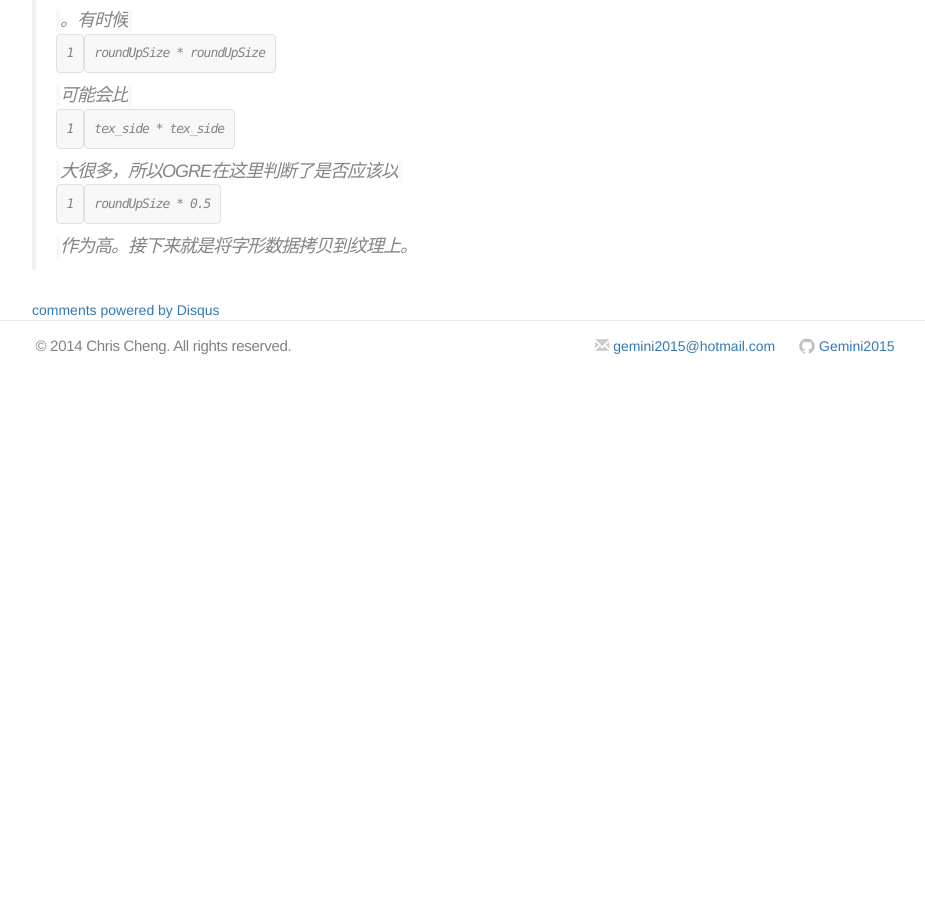
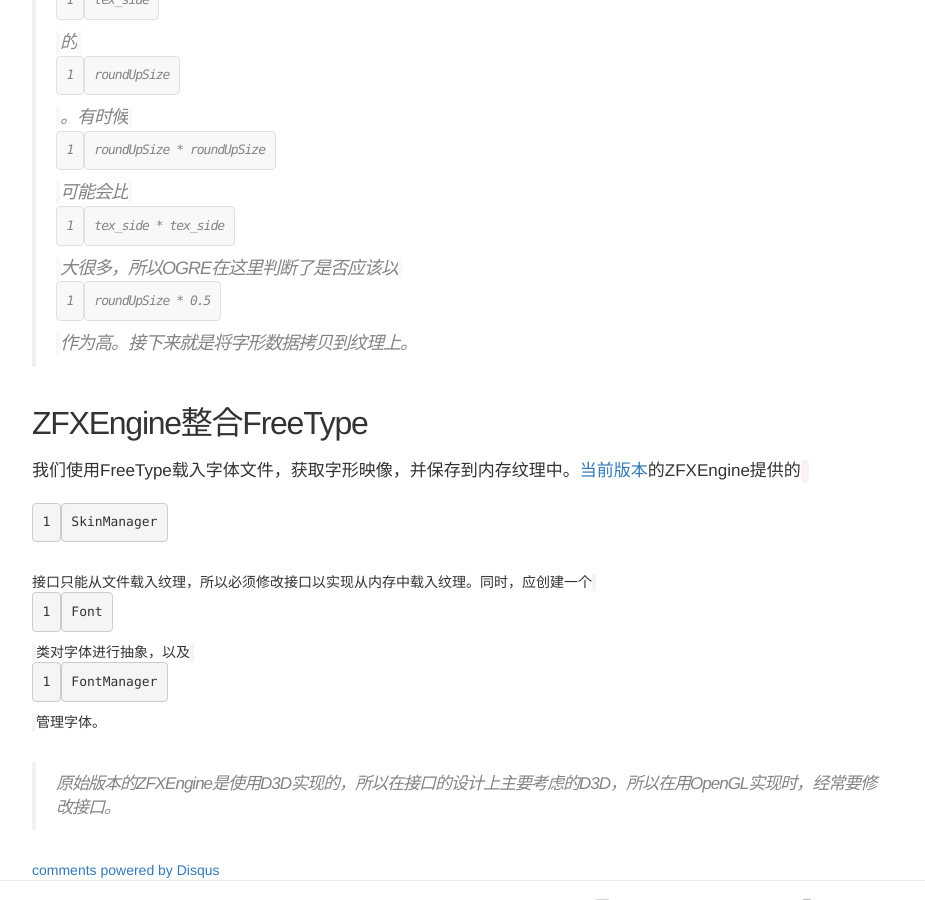
Before and after one commit to Gemini2015/gemini2015.github.io, a Jekyll site: the page built from _posts/2015-01-31-opengl-text-drawing-note.markdown, in a window 1280 px wide and 900 px high, scrolled down 8088 px. Shown: the whole window, without its empty margins (175-1100 px from the left). Built offline with Jekyll 4.4.1, drawn with Linux system fonts in a browser that asks for light colours; nearby versions of some CDN libraries; comment, search, counter and statistics services are not loaded; before the commit the page ends 8474 px from its top, so only the background shows below that.

Commit message:
更新整合Freetype

````diff
--- a/_posts/2015-01-31-opengl-text-drawing-note.markdown
+++ b/_posts/2015-01-31-opengl-text-drawing-note.markdown
@@ -186,6 +186,10 @@
 	FT_Error error = FT_Set_Transform(face, &matrix, &vector);
 	```
 
+
+# FreeType实践
+***
+
 ## FreeType示例
 [此处](/etc/FreeTypeExample.cpp)，提供一个本人写的简单示例，从控制台输入字体文件名和一个字符，程序打印出字符对应的字形位图。
 
@@ -197,3 +201,8 @@
 > **OGRE的字符处理**
 > OGRE也是按照字形最大的那个来分配空间，但是OGRE在计算内存用量的时候有个小技巧。
 > 在求出最大宽高`max_width, max_height`之后，求出理想情况下的内存用量`rawSize`，假设为正方形的纹理，就可得出正方形的边长`tex_side`，然后为了保证不会出现字形跨行的情况，给`tex_side`加了一个宽高中的最大值。因为一般情况下纹理的宽高都会取2的幂，所以求出最接近`tex_side`的`roundUpSize`。有时候`roundUpSize * roundUpSize`可能会比`tex_side * tex_side`大很多，所以OGRE在这里判断了是否应该以`roundUpSize * 0.5`作为高。接下来就是将字形数据拷贝到纹理上。
+
+## ZFXEngine整合FreeType
+我们使用FreeType载入字体文件，获取字形映像，并保存到内存纹理中。[当前版本](https://github.com/Gemini2015/ZFXEngine/tree/ce38a5a0af5f50eaa56f8ed84f008080710b8290 'ZFXEngine Source Code')的ZFXEngine提供的`SkinManager`接口只能从文件载入纹理，所以必须修改接口以实现从内存中载入纹理。同时，应创建一个`Font`类对字体进行抽象，以及`FontManager`管理字体。
+
+> 原始版本的ZFXEngine是使用D3D实现的，所以在接口的设计上主要考虑的D3D，所以在用OpenGL实现时，经常要修改接口。
````
